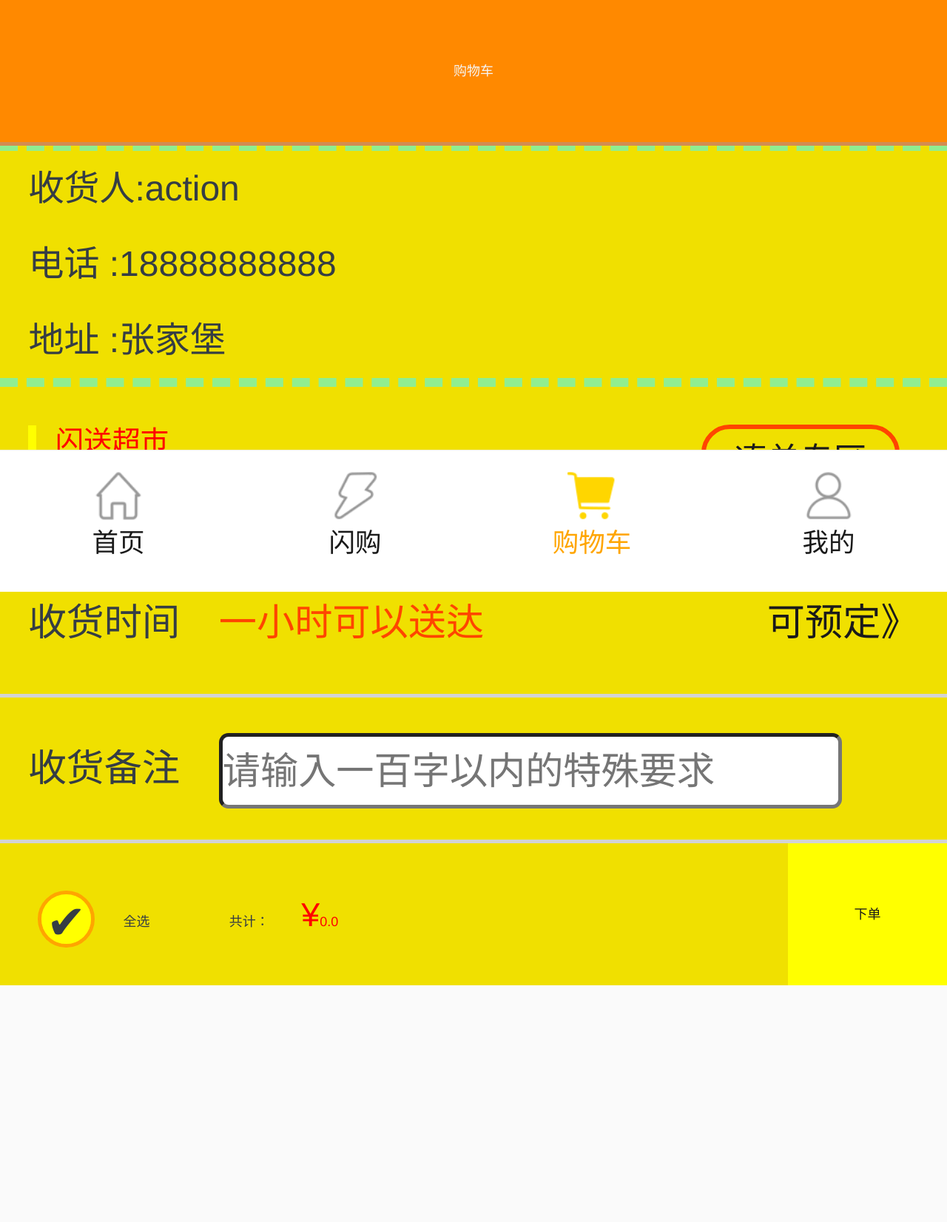
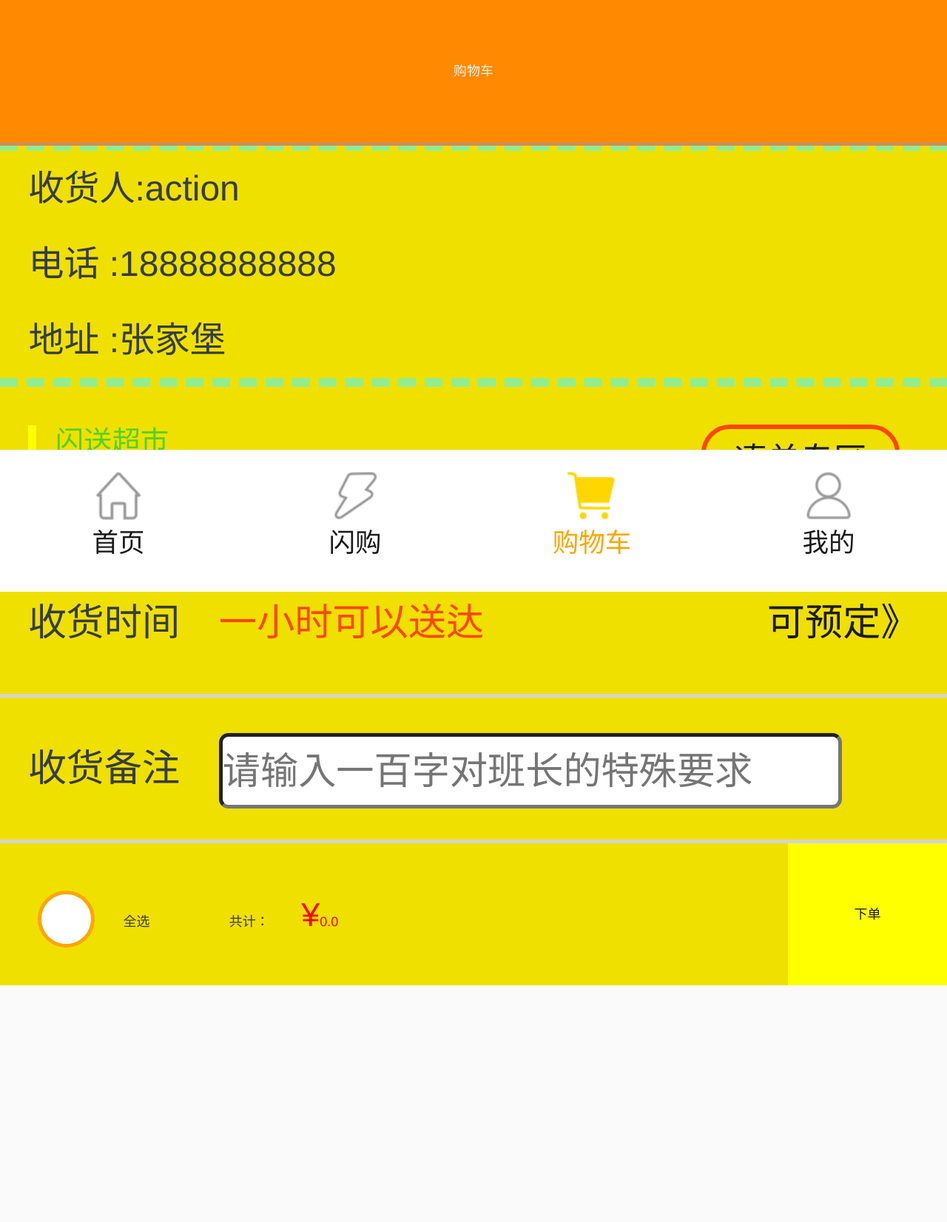
Before and after one commit to w1449550206/Django-axf, a Django app: template templates/axf/main/cart/cart.html in a window 1280 px wide. Shown: the whole page at 74% size. Run offline with Django 3.2, Linux system fonts and the light colour scheme; the template is opened without the code that fills it, so the values that code supplies are empty; some libraries are stand-ins or nearby versions.

Commit message:
增加了全选的标签定位格式

```diff
--- a/static/axf/main/cart/css/cart.css
+++ b/static/axf/main/cart/css/cart.css
@@ -87,7 +87,7 @@ h3 {
 .bill > p {
   padding: 0 0.3rem;
   font-size: 0.3rem;
-  color: #ff0000; }
+  color: #50d324; }
 
 .bill > p:first-child:before {
   width: 0.2rem;
@@ -141,7 +141,7 @@ h3 {
   height: 2.5rem;
   position: relative; }
 
-.confirm {
+.confirm,#all_select {
   padding: 0.95rem 0;
   width: 15%;
   height: 2.5rem;
@@ -150,7 +150,7 @@ h3 {
   text-align: center;
   float: left; }
 
-.confirm > span {
+.confirm > span,#all_select > span {
   box-sizing: border-box;
   border: 0.04rem solid orange;
   background: white;
@@ -161,7 +161,7 @@ h3 {
   border-radius: 50%;
   line-height: 0.6rem; }
 
-.confirm > span > span {
+.confirm > span > span,#all_select > span > span {
   background: yellow;
   font-size: 0.5rem;
   display: block; }
@@ -226,7 +226,7 @@ h3 {
   height: 1.5rem;
   position: relative; }
 
-.payTheBill .confirm {
+.payTheBill #all_select {
   width: 10%;
   padding-top: 0.5rem;
   padding-left: 0.4rem; }
--- a/templates/axf/main/cart/cart.html
+++ b/templates/axf/main/cart/cart.html
@@ -55,7 +55,7 @@
 
                 <div class="delivery">
                     <span>收货备注</span>
-                    <input type="text" placeholder="请输入一百字以内的特殊要求">
+                    <input type="text" placeholder="请输入一百字对班长的特殊要求">
                 </div>
 
                 {% for cart in carts %}
@@ -89,9 +89,14 @@
 
                 <div class="payTheBill">
 
-                    <div class="confirm">
+                    <div id="all_select">
                             <span>
-                                <span>✔</span>
+                                {% if is_all_select %}
+                                    <span>✔</span>
+                                    {% else %}
+                                    <span></span>
+                                {% endif %}
+
                             </span>
                     </div>
                     <p>
```
